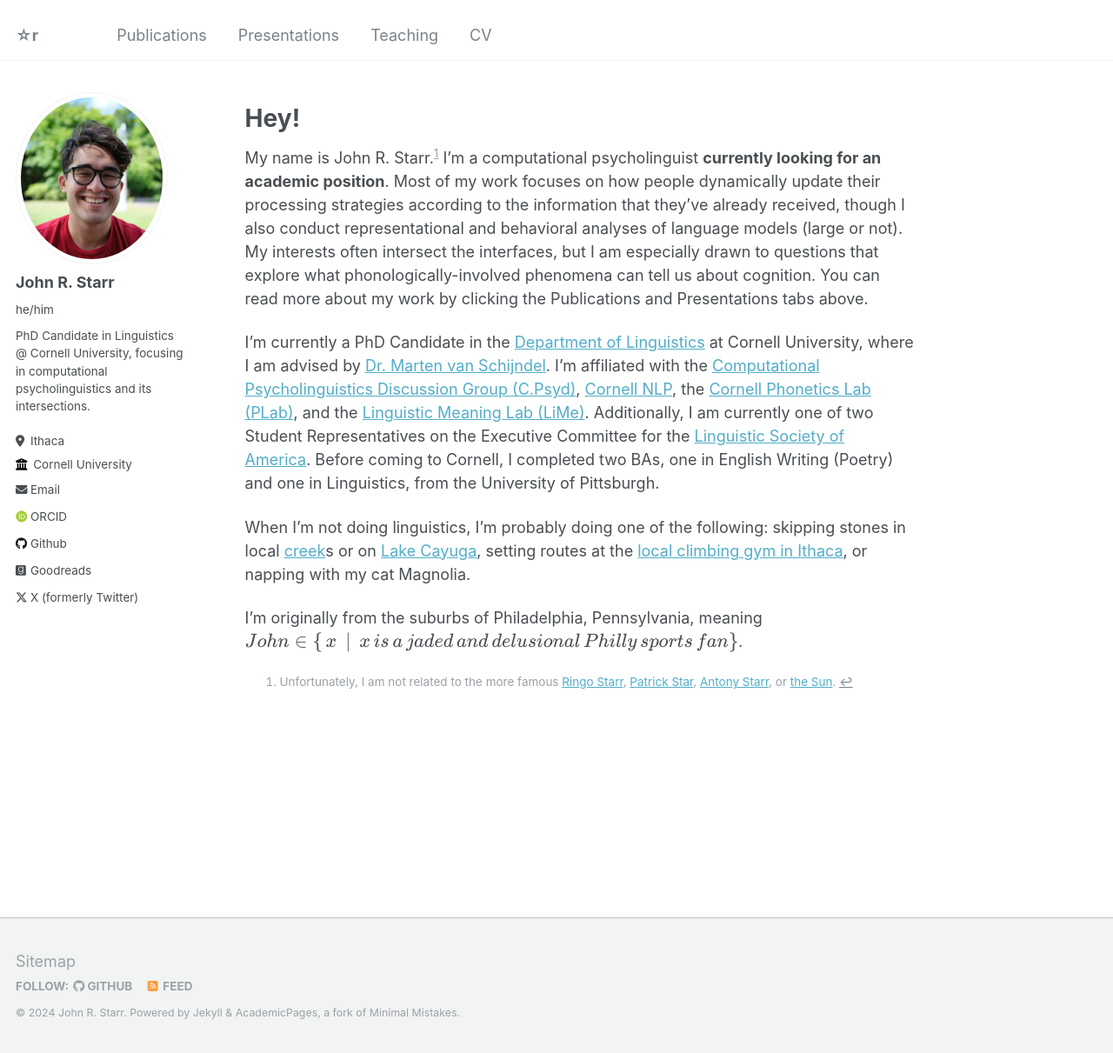
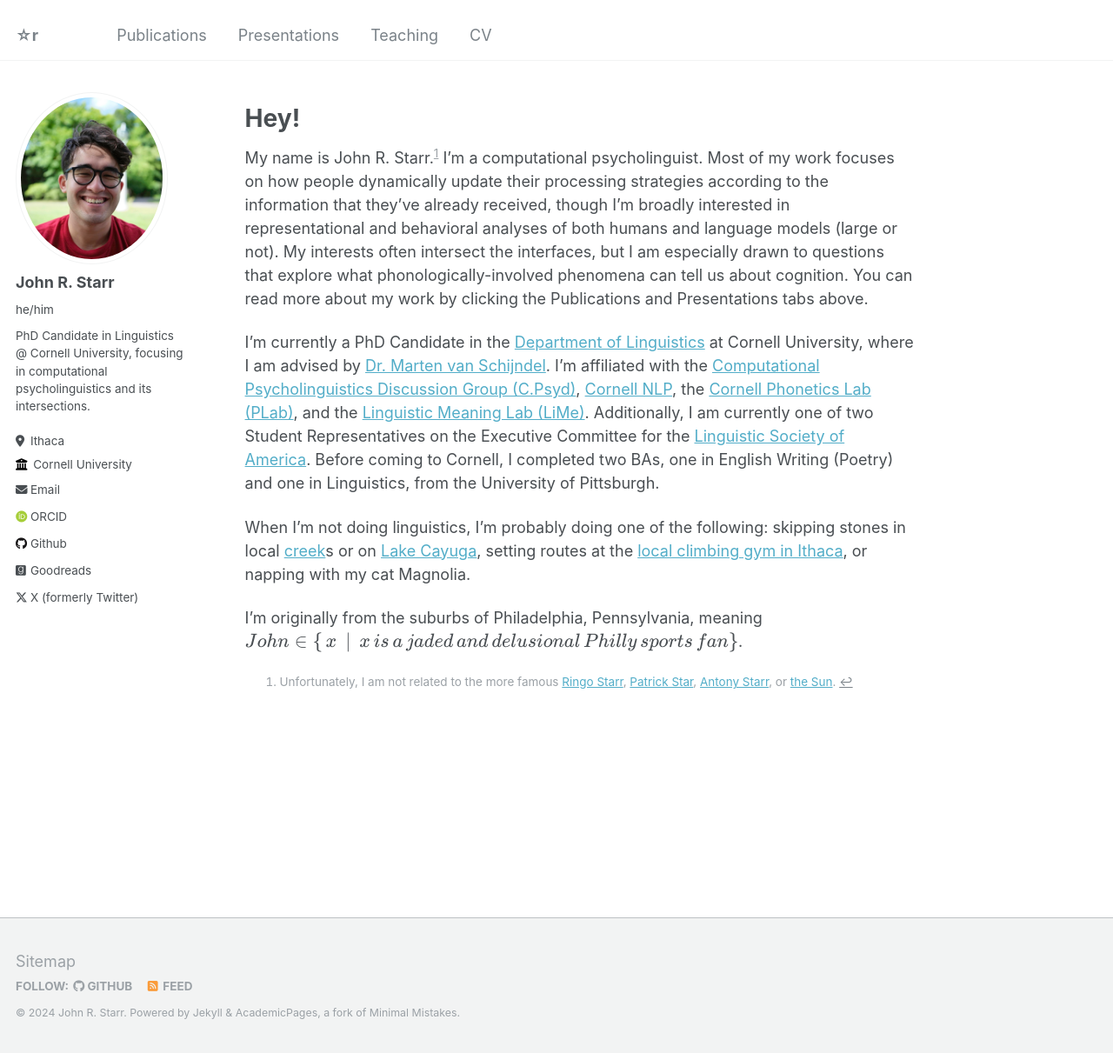
Before and after one commit to johnstarr-ling/johnstarr-ling.github.io, a Jekyll site: the page built from _pages/about.md, in a window 1280 px wide and 1211 px high. Shown: the whole window at 87% size. Built offline with Jekyll 4.4.1, drawn with Linux system fonts in a browser that asks for light colours; some web fonts are replaced.

Commit message:
update: about

```diff
--- a/_pages/about.md
+++ b/_pages/about.md
@@ -10,7 +10,7 @@
 
 Hey!
 ======
-My name is John R. Starr.[^1] I'm a computational psycholinguist **currently looking for an academic position**. Most of my work focuses on how people dynamically update their processing strategies according to the information that they've already received, though I also conduct representational and behavioral analyses of language models (large or not). My interests often intersect the interfaces, but I am especially drawn to questions that explore what phonologically-involved phenomena can tell us about cognition. You can read more about my work by clicking the Publications and Presentations tabs above.
+My name is John R. Starr.[^1] I'm a computational psycholinguist. Most of my work focuses on how people dynamically update their processing strategies according to the information that they've already received, though I'm broadly interested in representational and behavioral analyses of both humans and language models (large or not). My interests often intersect the interfaces, but I am especially drawn to questions that explore what phonologically-involved phenomena can tell us about cognition. You can read more about my work by clicking the Publications and Presentations tabs above.
 
 I'm currently a PhD Candidate in the [Department of Linguistics](https://linguistics.cornell.edu/) at Cornell University, where I am advised by [Dr. Marten van Schijndel](https://vansky.github.io/). I'm affiliated with the [Computational Psycholinguistics Discussion Group (C.Psyd)](https://c-psyd.github.io/), [Cornell NLP](https://nlp.cornell.edu/), the [Cornell Phonetics Lab (PLab)](https://conf.ling.cornell.edu/), and the [Linguistic Meaning Lab (LiMe)](https://lime-lab-cornell.github.io/). Additionally, I am currently one of two Student Representatives on the Executive Committee for the [Linguistic Society of America](https://www.lsadc.org/). Before coming to Cornell, I completed two BAs, one in English Writing (Poetry) and one in Linguistics, from the University of Pittsburgh.
 
```
